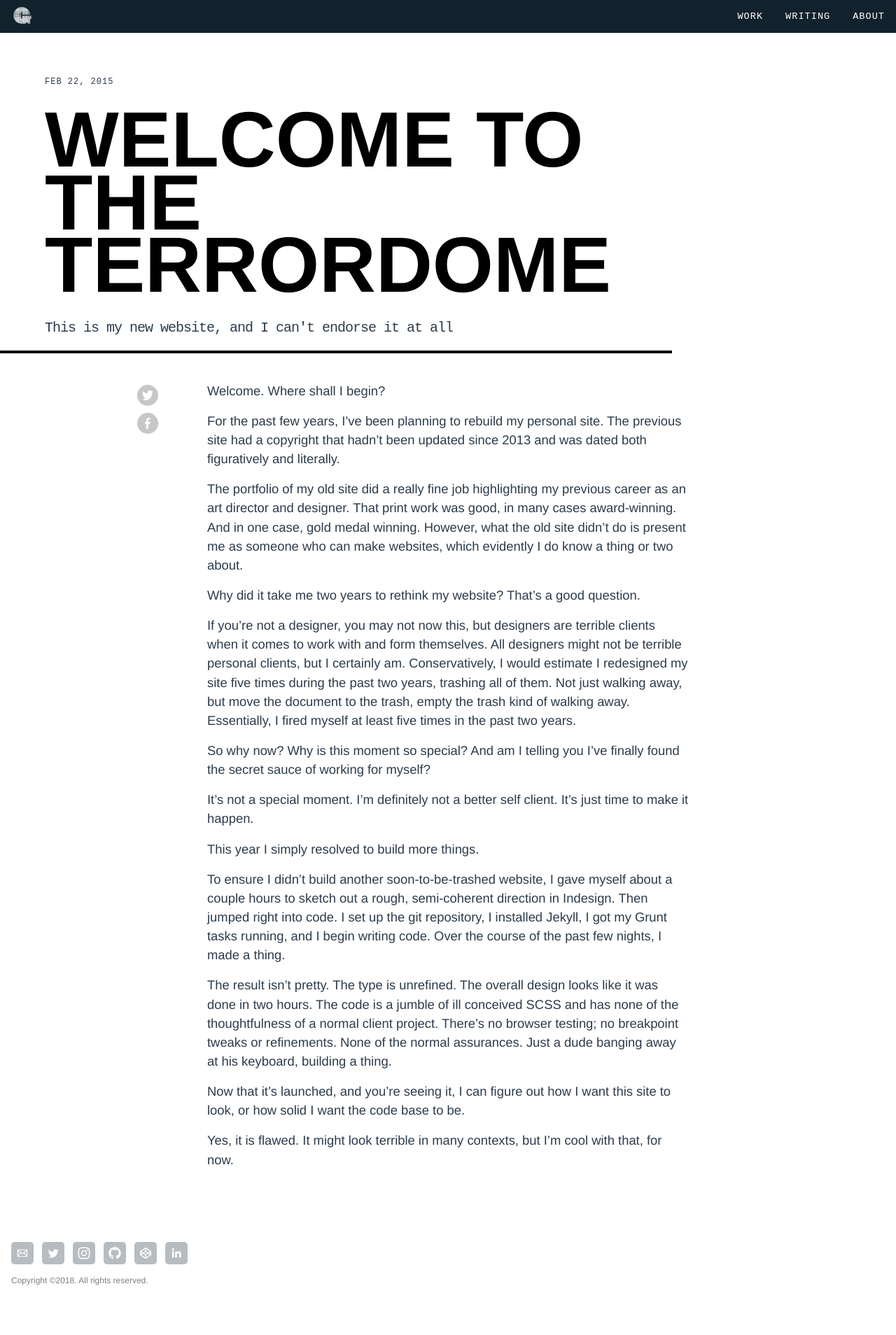
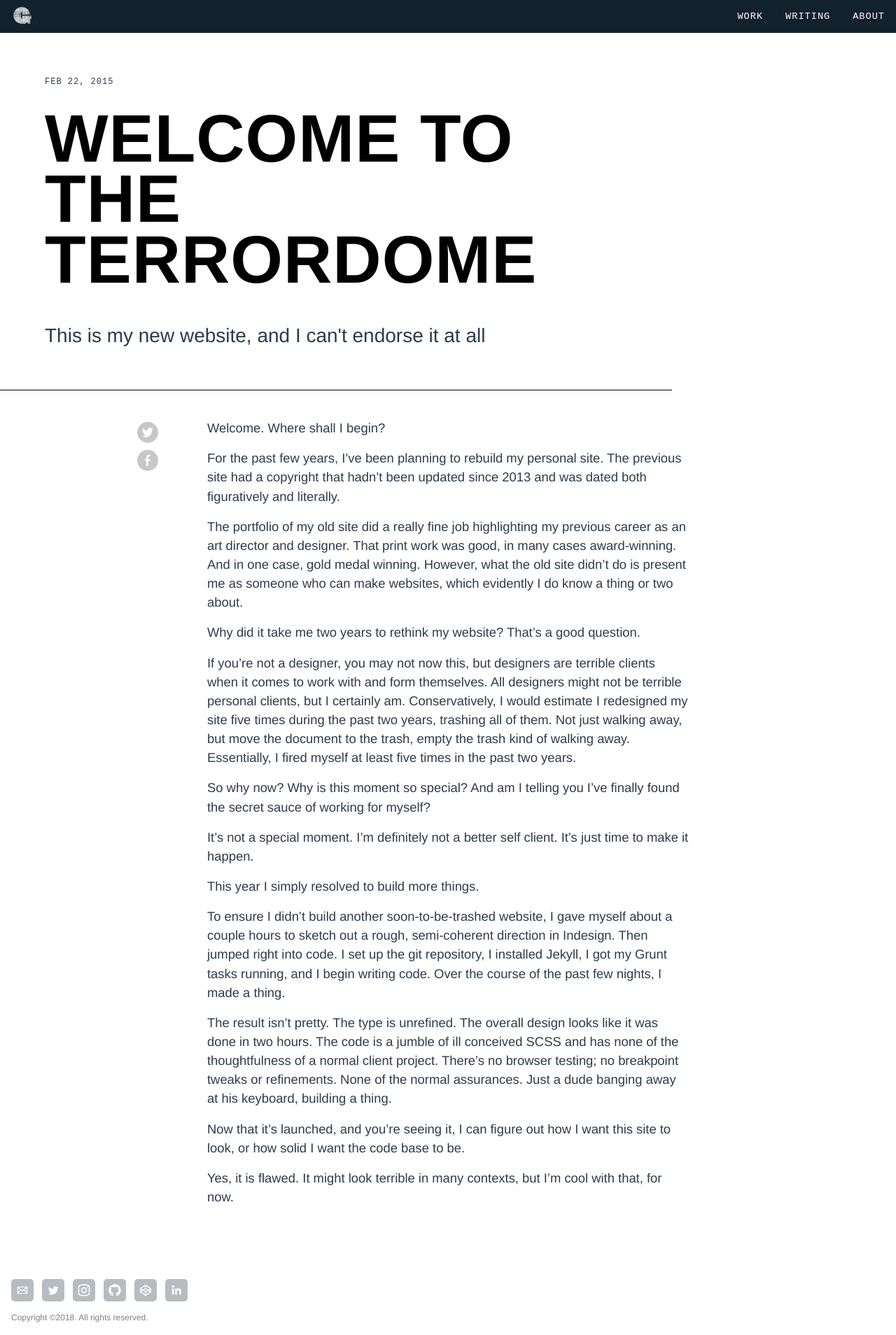
Before and after one commit to gcstaublin/gcstaublin.github.io, a Jekyll site: the page built from _posts/2015-02-22-welcome-to-the-terrordome.md, in a window 1280 px wide. Shown: the whole page at 70% size. Built offline with Jekyll 4.4.1, drawn with Linux system fonts in a browser that asks for light colours; nearby versions of some CDN libraries; comment, search, counter and statistics services are not loaded; before the commit the page ends 1855 px from its top, so only the background shows below that.

Commit message:
More article tweaks.

```diff
--- a/_layouts/post.html
+++ b/_layouts/post.html
@@ -20,13 +20,13 @@
       <article>
         <section id="content" role="main">
 
-          <div class="article__meta">
+          <div class="article__meta fade-in">
             <h5 class="overline">
                 {{ page.date | date: "%b %d, %Y" }}
               </h5>
-            <h1 class="article__headline fade-in">{{ page.title }}</h1>
+            <h1 class="article__headline">{{ page.title }}</h1>
             {% if page.subhead %}
-              <h3 class="article__headline--sub fade-in"> {{ page.subhead }}</h3>
+              <h3 class="article__headline--sub"> {{ page.subhead }}</h3>
             {% endif %}
           </div> <!-- /post-meta -->
 
--- a/static/scss/_post.scss
+++ b/static/scss/_post.scss
@@ -35,9 +35,14 @@
   padding-right: $space-one;
   transition: 0.2s ease;
 
+  @include bp($bp-headline-sm) {
+    padding-bottom: $space-one;
+  }
+
   @include bp($bp-headline-med) {
     padding-left: $space-two;
-    border-bottom: 4px solid black;
+    padding-bottom: $space-two;
+    border-bottom: 1px solid black;
   }
 
   @include bp(1100px) {
@@ -54,30 +59,39 @@
   font-weight: 900;
   text-transform: uppercase;
   transition: 0.2s ease;
+  letter-spacing: 1px;
 
   @include bp($bp-headline-sm) {
     font-size: 5rem;
-    line-height: 0.85;
+    line-height: 0.9;
+
   }
 
   @include bp($bp-headline-med) {
-    font-size: 7rem;
-    line-height: 0.8;
+    font-size: 6rem;
+    // line-height: 0.9;
   }
 }
 
 
 
 .article__headline--sub {
-  font-family: $font-face-overline;
+  // font-family: $font-face-overline;
   font-weight: 400;
-  letter-spacing: -1px;
+  // letter-spacing: -1px;
   margin-top: $space-one;
-  font-size: $size-one-quarter;
+  // font-size: $size-one-quarter;
+  font-size: $size-one-half;
   line-height: 1.25;
 
+  @include bp($bp-headline-sm) {
+    margin-top: $space-two;
+  }
+
   @include bp($bp-headline-med) {
-    margin-top: $space-two;
+    // margin-top: $space-two;
+    margin-top: $space-three;
+    font-size: $size-one-three-fourths;
   }
 }
 
```
Also changed, not shown: static/css/screen.css, 1 other file.
